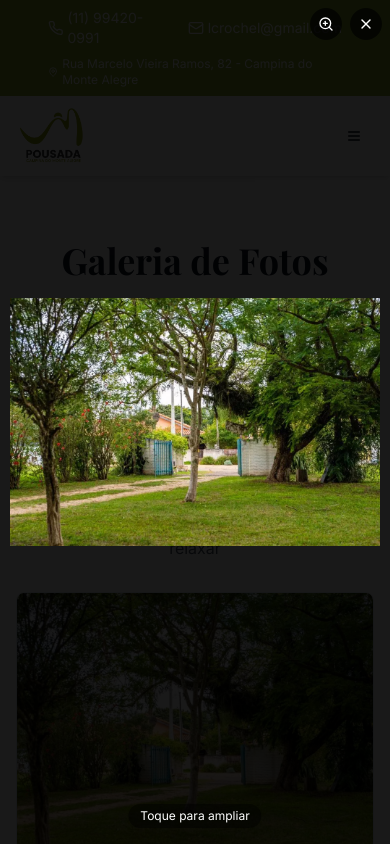
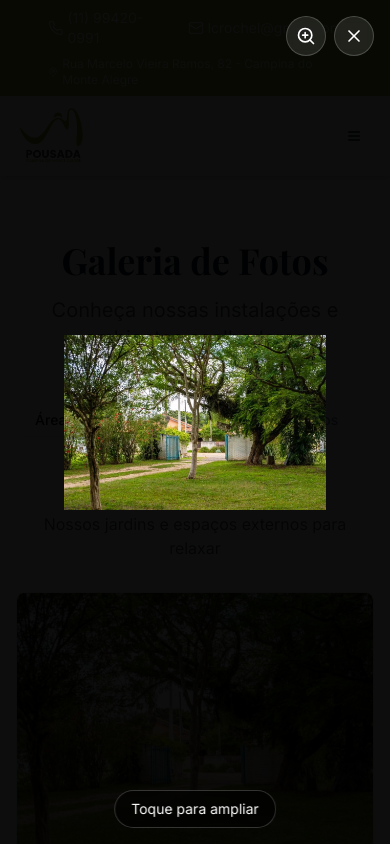
Before and after one commit to DevZipMateus/pousada-monte-alegre-web, a React (Vite) app: page /galeria in a window 390 px wide. Both pictures are taken after a click on the picture 195 px from the left and 726 px from the top of the page. Shown: the top 844 px of the page. Built offline with nearby package versions, Linux system fonts and the light colour scheme.

Commit message:
Fix gallery image responsiveness
Implement the plan to improve the responsiveness of expanded images in the gallery, addressing cutting issues and enhancing the user experience on both mobile and web.

```diff
--- a/src/pages/Gallery.tsx
+++ b/src/pages/Gallery.tsx
@@ -1,3 +1,4 @@
+
 import { useState } from 'react';
 import { Tabs, TabsContent, TabsList, TabsTrigger } from '@/components/ui/tabs';
 import { Card, CardContent } from '@/components/ui/card';
@@ -97,6 +98,11 @@ const Gallery = () => {
     setIsZoomed(!isZoomed);
   };
 
+  const handleCloseModal = () => {
+    setSelectedImage(null);
+    setIsZoomed(false);
+  };
+
   return (
     <div className="min-h-screen">
       <Header />
@@ -164,69 +170,97 @@ const Gallery = () => {
         </div>
       </main>
 
-      {/* Modal responsivo para visualizar imagem ampliada */}
+      {/* Modal completamente redesenhado para corrigir cortes */}
       {selectedImage && (
         <div
-          className="fixed inset-0 bg-black bg-opacity-90 z-50 flex items-center justify-center"
+          className="fixed inset-0 bg-black/95 z-50 flex items-center justify-center"
           onClick={handleModalClick}
         >
-          <div className="relative w-full h-full flex items-center justify-center p-2 sm:p-4 md:p-8">
-            {/* Botões de controle */}
-            <div className="absolute top-2 right-2 sm:top-4 sm:right-4 z-10 flex gap-2">
+          {/* Container principal com padding apropriado */}
+          <div className="relative w-full h-full flex items-center justify-center p-4 sm:p-6 md:p-8 lg:p-12">
+
+            {/* Botões de controle - posicionamento melhorado */}
+            <div className="absolute top-4 right-4 sm:top-6 sm:right-6 z-20 flex gap-2">
               <button
                 onClick={handleZoomToggle}
-                className="bg-black bg-opacity-70 hover:bg-opacity-90 text-white rounded-full w-8 h-8 sm:w-10 sm:h-10 flex items-center justify-center transition-all duration-200"
+                className="bg-white/10 hover:bg-white/20 backdrop-blur-sm text-white rounded-full w-10 h-10 sm:w-12 sm:h-12 flex items-center justify-center transition-all duration-200 border border-white/20"
                 aria-label={isZoomed ? "Diminuir zoom" : "Aumentar zoom"}
               >
-                {isZoomed ? <ZoomOut className="w-4 h-4 sm:w-5 sm:h-5" /> : <ZoomIn className="w-4 h-4 sm:w-5 sm:h-5" />}
+                {isZoomed ? <ZoomOut className="w-5 h-5 sm:w-6 sm:h-6" /> : <ZoomIn className="w-5 h-5 sm:w-6 sm:h-6" />}
               </button>
               <button
-                onClick={() => {
-                  setSelectedImage(null);
-                  setIsZoomed(false);
-                }}
-                className="bg-black bg-opacity-70 hover:bg-opacity-90 text-white rounded-full w-8 h-8 sm:w-10 sm:h-10 flex items-center justify-center transition-all duration-200"
+                onClick={handleCloseModal}
+                className="bg-white/10 hover:bg-white/20 backdrop-blur-sm text-white rounded-full w-10 h-10 sm:w-12 sm:h-12 flex items-center justify-center transition-all duration-200 border border-white/20"
                 aria-label="Fechar"
               >
-                <X className="w-4 h-4 sm:w-5 sm:h-5" />
+                <X className="w-5 h-5 sm:w-6 sm:h-6" />
               </button>
             </div>
 
-            {/* Container da imagem */}
+            {/* Container da imagem - layout completamente redesenhado */}
             <div className={`
-              relative transition-all duration-300 ease-in-out
+              relative flex items-center justify-center transition-all duration-300 ease-in-out
               ${isZoomed
-                ? 'w-full h-full overflow-auto'
-                : 'max-w-[95vw] max-h-[95vh] sm:max-w-[90vw] sm:max-h-[90vh] md:max-w-[85vw] md:max-h-[85vh]'
+                ? 'w-full h-full overflow-auto cursor-grab active:cursor-grabbing'
+                : 'w-full h-full'
               }
             `}>
+              {isZoomed ? (
+                // Modo zoom: imagem em tamanho natural com scroll
+                <div className="min-w-full min-h-full flex items-start justify-center p-4">
                   <img
                     src={selectedImage}
                     alt="Imagem ampliada"
-                className={`
-                  transition-all duration-300 ease-in-out
-                  ${isZoomed
-                    ? 'w-auto h-auto min-w-full min-h-full object-contain cursor-move'
-                    : 'w-full h-full object-contain cursor-pointer'
-                  }
-                `}
-                onClick={(e) => {
-                  e.stopPropagation();
-                  if (!isZoomed) handleZoomToggle();
-                }}
+                    className="block max-w-none h-auto object-none cursor-grab active:cursor-grabbing select-none"
+                    onClick={(e) => e.stopPropagation()}
+                    onDragStart={(e) => e.preventDefault()}
                     style={{
-                  maxWidth: isZoomed ? 'none' : '100%',
-                  maxHeight: isZoomed ? 'none' : '100%',
+                      minWidth: '100%',
+                      minHeight: '100%',
                     }}
                   />
                 </div>
+              ) : (
+                // Modo normal: imagem ajustada à tela
+                <div className="w-full h-full flex items-center justify-center">
+                  <img
+                    src={selectedImage}
+                    alt="Imagem ampliada"
+                    className="max-w-full max-h-full object-contain cursor-pointer select-none"
+                    onClick={(e) => {
+                      e.stopPropagation();
+                      handleZoomToggle();
+                    }}
+                    onDragStart={(e) => e.preventDefault()}
+                    style={{
+                      maxWidth: 'calc(100vw - 8rem)',
+                      maxHeight: 'calc(100vh - 8rem)',
+                    }}
+                  />
+                </div>
+              )}
+            </div>
 
-            {/* Indicador de toque no mobile */}
-            {!isZoomed && (
-              <div className="absolute bottom-4 left-1/2 transform -translate-x-1/2 text-white text-xs sm:text-sm bg-black bg-opacity-50 px-3 py-1 rounded-full sm:hidden">
+            {/* Indicadores de interação */}
+            <div className="absolute bottom-4 left-1/2 transform -translate-x-1/2 z-20">
+              {!isZoomed ? (
+                <div className="bg-black/50 backdrop-blur-sm text-white text-sm px-4 py-2 rounded-full border border-white/20 sm:hidden">
                   Toque para ampliar
                 </div>
+              ) : (
+                <div className="bg-black/50 backdrop-blur-sm text-white text-sm px-4 py-2 rounded-full border border-white/20">
+                  <span className="hidden sm:inline">Arraste para navegar • </span>
+                  Toque para reduzir
+                </div>
               )}
+            </div>
+
+            {/* Overlay de carregamento (opcional) */}
+            <div className="absolute inset-0 flex items-center justify-center pointer-events-none">
+              <div className="text-white/50 text-sm">
+                {/* Espaço reservado para indicador de carregamento se necessário */}
+              </div>
+            </div>
           </div>
         </div>
       )}
```
Lines whose indentation alone changed are shown as unchanged.
